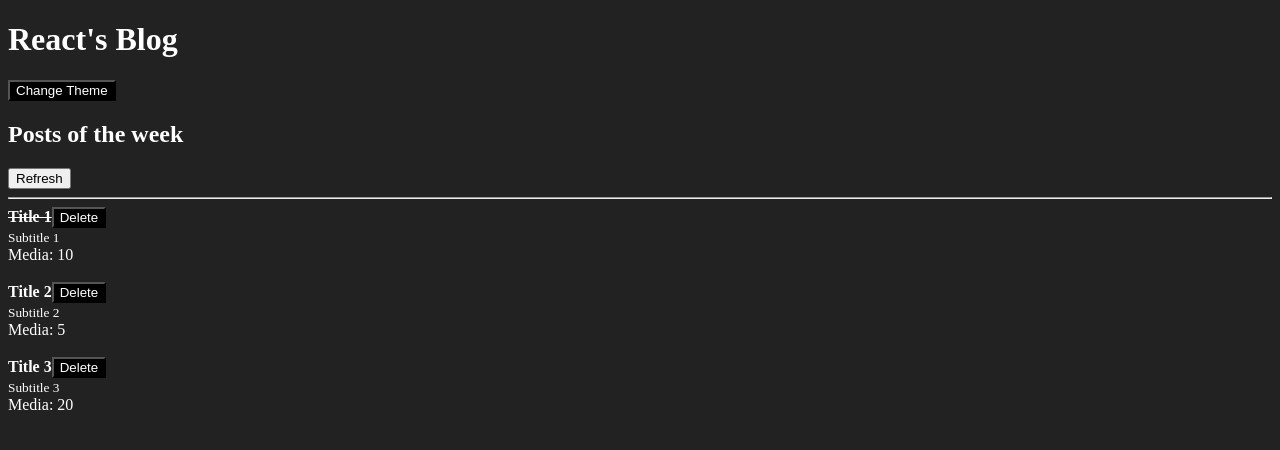
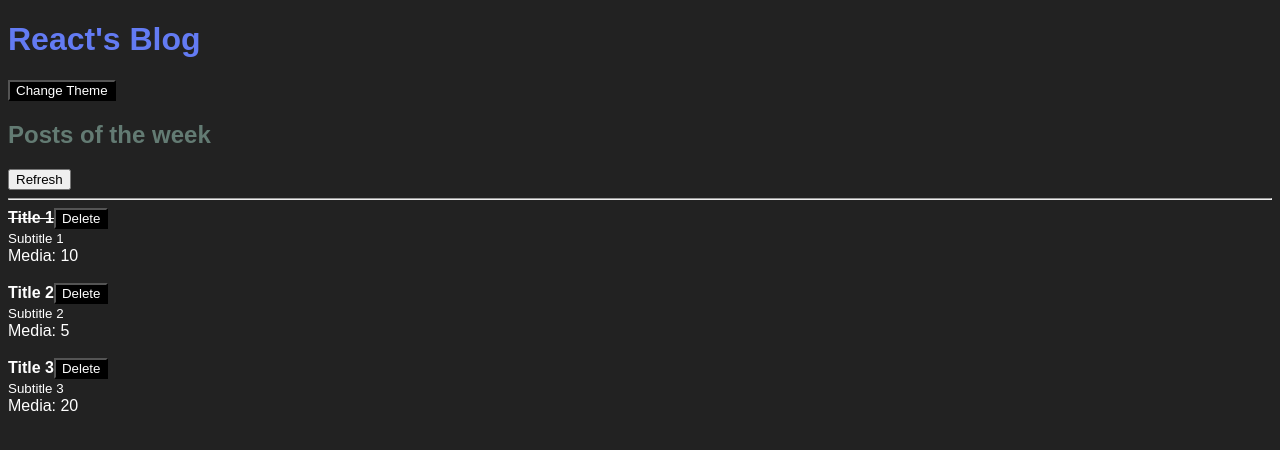
Before and after one commit to VitornscSilva/react-fundamentals, a React app: page / in a window 1280 px wide. Shown: the top 450 px of the page. Built offline with nearby package versions, Linux system fonts and the light colour scheme.

Commit message:
feat: Configured CSS Modules

```diff
--- /dev/null
+++ b/src/App.css
@@ -0,0 +1,3 @@
+.title {
+  color: #637B73;
+}
--- a/src/App.js
+++ b/src/App.js
@@ -3,6 +3,8 @@ import React, { useState } from 'react';
 import Header from './Header';
 import Post from './Post';
 import { ThemeProvider } from './ThemeContext';
+
+import styles from './App.css';
 
 export default function App() {
   const [posts, setPosts] = useState([
@@ -35,7 +37,7 @@ export default function App() {
   return (
     <ThemeProvider>
       <Header>
-        <h2>Posts of the week</h2>
+        <h2 className={styles.title}>Posts of the week</h2>
         <button onClick={handleRefresh}>Refresh</button>
       </Header>
 
--- /dev/null
+++ b/src/Header.css
@@ -0,0 +1,3 @@
+.title {
+  color: #637BF3;
+}
--- a/src/Header.js
+++ b/src/Header.js
@@ -1,6 +1,8 @@
 import React, { useContext } from 'react';
 import PropTypes from 'prop-types';
 import Button from './Button';
+
+import styles from './Header.css';
 
 import { ThemeContext } from './ThemeContext';
 
@@ -9,7 +11,7 @@ export default function Header({ title, children }) {
 
   return (
     <div>
-      <h1>{title}</h1>
+      <h1 className={styles.title}>{title}</h1>
       <Button onClick={onToggleTheme}>
         Change Theme
       </Button>
--- a/src/index.css
+++ b/src/index.css
@@ -1,4 +1,5 @@
 body {
   background: #222;
   color: #fff;
+  font-family: sans-serif;
 }
--- a/webpack.config.js
+++ b/webpack.config.js
@@ -24,7 +24,15 @@ module.exports = {
       },
       {
         test: /\.css$/,
-        use: ['style-loader', 'css-loader'],
+        use: [
+          'style-loader',
+          {
+            loader: 'css-loader',
+            options: {
+              modules: true,
+            },
+          },
+        ],
       }
     ],
   },
```
